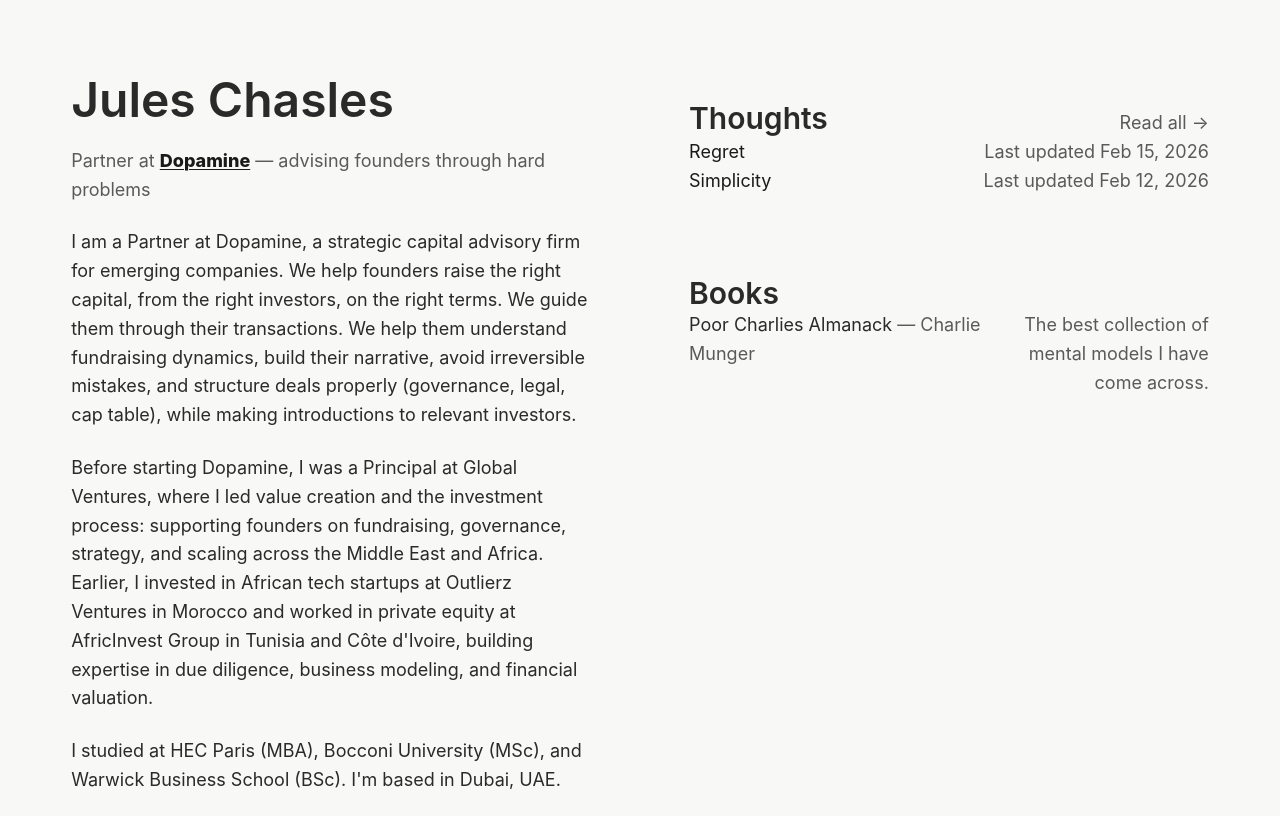
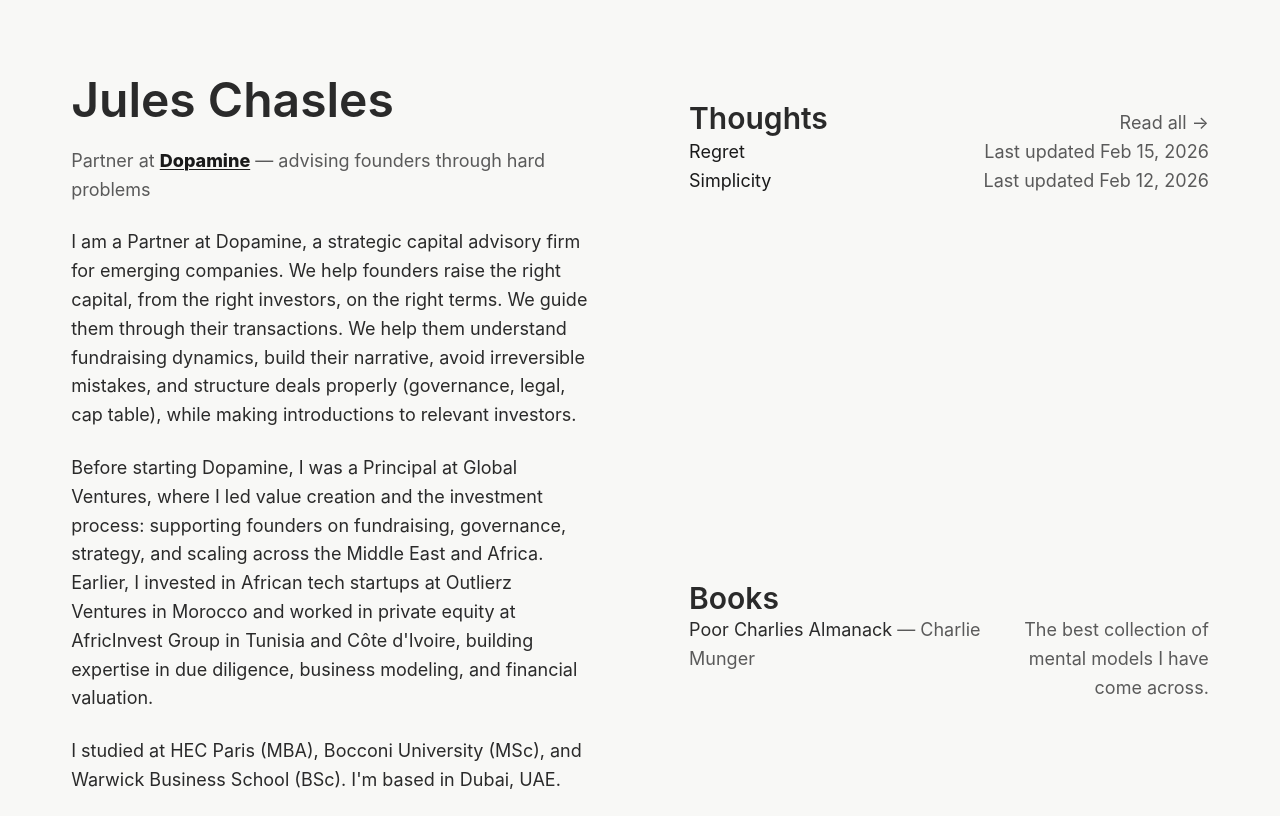
Before and after one commit to juleschasles/juleschasles-website, a Next.js app: page / in a window 1280 px wide. Built offline with nearby package versions, Linux system fonts and the light colour scheme.

Commit message:
Fix right sections to 50vh with overflow hidden

```diff
--- a/app/globals.css
+++ b/app/globals.css
@@ -136,6 +136,8 @@
   .home-right::-webkit-scrollbar { display: none; }
 
   .right-section {
+    height: 50vh;
+    overflow: hidden;
     padding-bottom: 2rem;
   }
 
```
